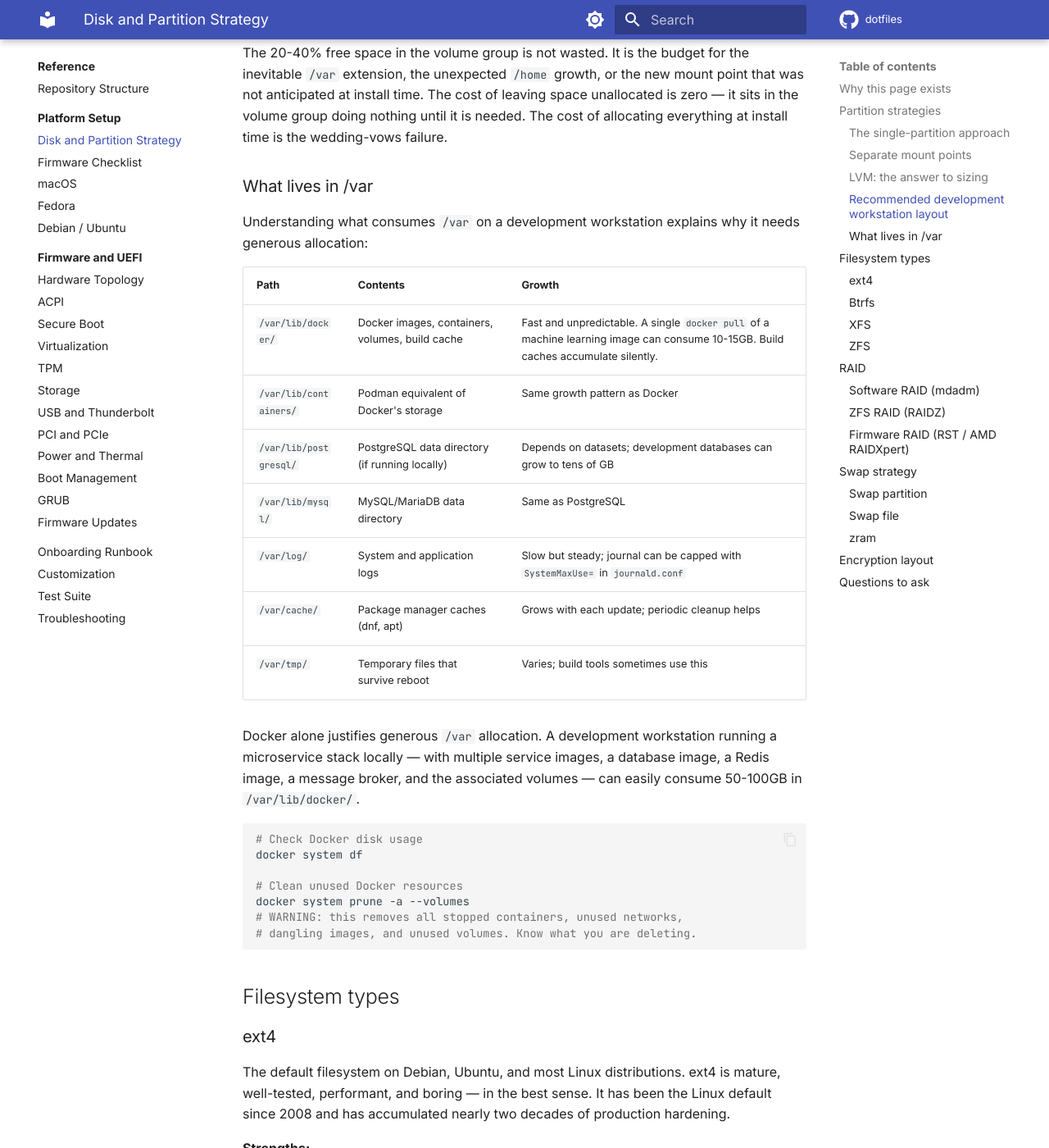
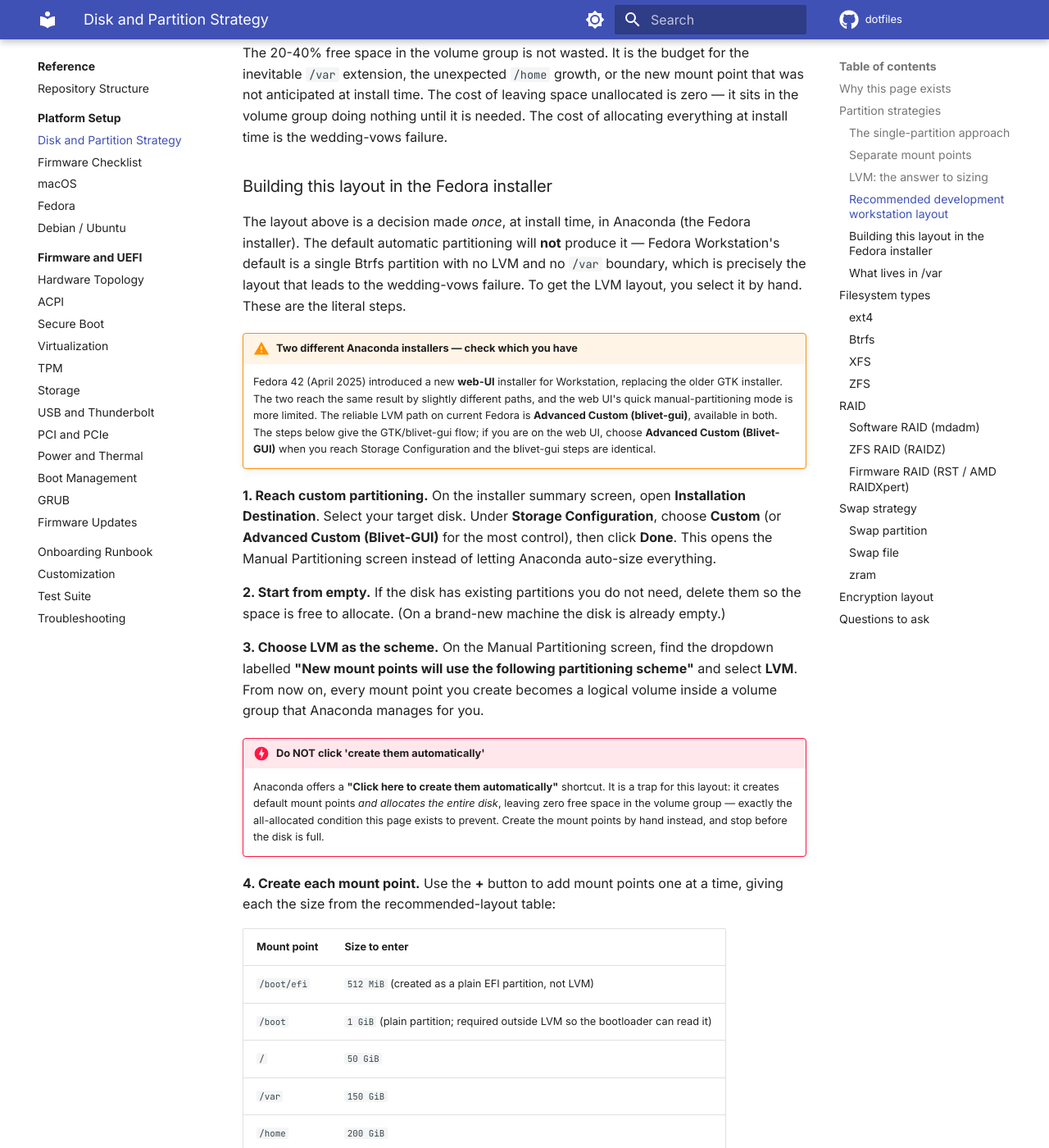
Before and after one commit to billwoika/dotfiles, an MkDocs documentation site: the page built from docs/reference/platform-setup/disk-strategy.md, in a window 1280 px wide and 1400 px high, scrolled down 3773 px. Shown: the whole window at 82% size. Built offline with MkDocs 1.6.1 and Material for MkDocs 9.7.7, drawn with Linux system fonts in a browser that asks for light colours; comment, search, counter and statistics services are not loaded; some of the changed text lies outside the part shown.

Commit message:
fedora lvm

```diff
--- a/docs/reference/platform-setup/disk-strategy.md
+++ b/docs/reference/platform-setup/disk-strategy.md
@@ -173,6 +173,92 @@ install time. The cost of leaving space unallocated is zero — it
 sits in the volume group doing nothing until it is needed. The cost
 of allocating everything at install time is the wedding-vows
 failure.
+
+### Building this layout in the Fedora installer
+
+The layout above is a decision made *once*, at install time, in
+Anaconda (the Fedora installer). The default automatic partitioning
+will **not** produce it — Fedora Workstation's default is a single
+Btrfs partition with no LVM and no `/var` boundary, which is precisely
+the layout that leads to the wedding-vows failure. To get the LVM
+layout, you select it by hand. These are the literal steps.
+
+!!! warning "Two different Anaconda installers — check which you have"
+
+    Fedora 42 (April 2025) introduced a new **web-UI** installer for
+    Workstation, replacing the older GTK installer. The two reach the
+    same result by slightly different paths, and the web UI's quick
+    manual-partitioning mode is more limited. The reliable LVM path on
+    current Fedora is **Advanced Custom (blivet-gui)**, available in
+    both. The steps below give the GTK/blivet-gui flow; if you are on
+    the web UI, choose **Advanced Custom (Blivet-GUI)** when you reach
+    Storage Configuration and the blivet-gui steps are identical.
+
+**1. Reach custom partitioning.** On the installer summary screen,
+open **Installation Destination**. Select your target disk. Under
+**Storage Configuration**, choose **Custom** (or **Advanced Custom
+(Blivet-GUI)** for the most control), then click **Done**. This opens
+the Manual Partitioning screen instead of letting Anaconda auto-size
+everything.
+
+**2. Start from empty.** If the disk has existing partitions you do
+not need, delete them so the space is free to allocate. (On a brand-new
+machine the disk is already empty.)
+
+**3. Choose LVM as the scheme.** On the Manual Partitioning screen,
+find the dropdown labelled **"New mount points will use the following
+partitioning scheme"** and select **LVM**. From now on, every mount
+point you create becomes a logical volume inside a volume group that
+Anaconda manages for you.
+
+!!! danger "Do NOT click 'create them automatically'"
+
+    Anaconda offers a **"Click here to create them automatically"**
+    shortcut. It is a trap for this layout: it creates default mount
+    points *and allocates the entire disk*, leaving zero free space in
+    the volume group — exactly the all-allocated condition this page
+    exists to prevent. Create the mount points by hand instead, and
+    stop before the disk is full.
+
+**4. Create each mount point.** Use the **+** button to add mount
+points one at a time, giving each the size from the recommended-layout
+table:
+
+| Mount point | Size to enter |
+|-------------|---------------|
+| `/boot/efi` | `512 MiB` (created as a plain EFI partition, not LVM) |
+| `/boot`     | `1 GiB` (plain partition; required outside LVM so the bootloader can read it) |
+| `/`         | `50 GiB` |
+| `/var`      | `150 GiB` |
+| `/home`     | `200 GiB` |
+| swap        | `16 GiB` (set its type to swap) |
+
+As you add `/`, `/var`, `/home`, and swap, Anaconda places them as
+logical volumes in a single volume group (you can rename it — e.g.
+`vg-workstation` — and confirm all four share it). `/boot/efi` and
+`/boot` stay as standard partitions; the firmware and bootloader read
+them before LVM is available, so they cannot live inside the volume
+group.
+
+**5. Stop before the disk is full — this is the whole point.** Add up
+the sizes above and confirm they total **only 60-80% of the disk**.
+The remaining 20-40% must be left **unallocated in the volume group** —
+do not assign it to any mount point. That free space is the resize
+budget; without it, the entire LVM exercise is pointless. After
+install, `sudo vgs` should show a non-zero `VFree` (compare with the
+example output in the LVM section above).
+
+**6. Finish.** Click **Done**, review the summary of changes Anaconda
+will write, and **Accept Changes**. Proceed with the rest of the
+install. When the machine boots, the [Fedora setup
+page](fedora.md) and the [Onboarding Runbook](../onboarding.md) pick up
+from a freshly provisioned system — now with a layout that can absorb a
+full `/var` at 3am instead of failing to boot.
+
+For encrypted installs, check **Encrypt my data** on Installation
+Destination *before* opening custom partitioning; Anaconda then builds
+LVM-inside-LUKS automatically, the layout described in the
+[Encryption layout](#encryption-layout) section below.
 
 ### What lives in /var
 
```
